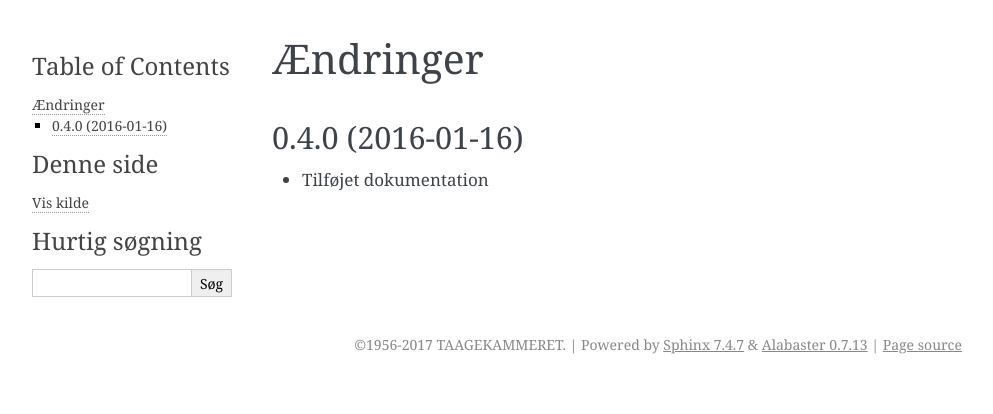
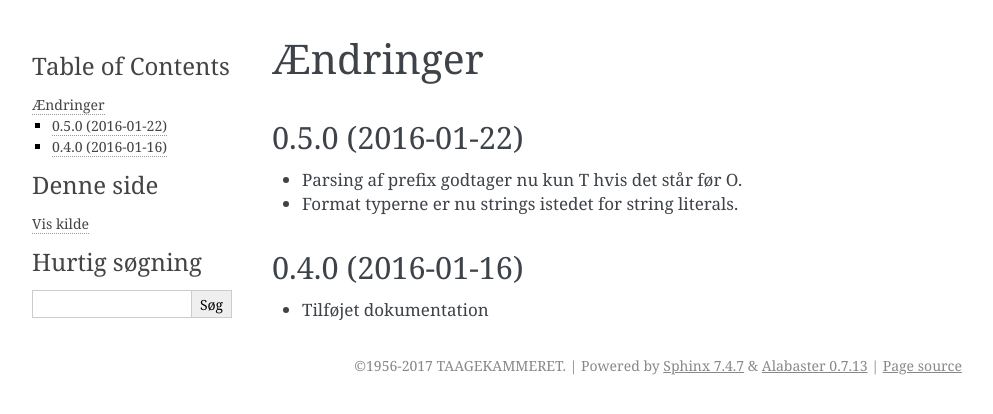
Before and after one commit to TK-IT/tktitler, a Sphinx documentation site: the page built from docs/changes.rst, in a window 1280 px wide. Shown: the top 414 px of the page, without its empty margins (148-1141 px from the left). Built offline with Sphinx 7.4.7, drawn with Linux system fonts in a browser that asks for light colours.

Commit message:
Prepare for release v0.5.0

```diff
--- a/docs/changes.rst
+++ b/docs/changes.rst
@@ -2,6 +2,13 @@
 =========
 
 .. currentmodule:: tktitler
+
+0.5.0 (2016-01-22)
+------------------
+
+- Parsing af prefix godtager nu kun T hvis det står før O.
+- Format typerne er nu strings istedet for string literals.
+
 
 
 0.4.0 (2016-01-16)
--- a/setup.py
+++ b/setup.py
@@ -5,7 +5,7 @@ base_dir = os.path.dirname(__file__)
 
 setup(
     name='tktitler',
-    version='0.4.0',
+    version='0.5.0',
     description='A library for dealing with TÅGEKAMMER-titles.',
     long_description=open(os.path.join(base_dir,
                                        'readme.rst')).read(),
```
